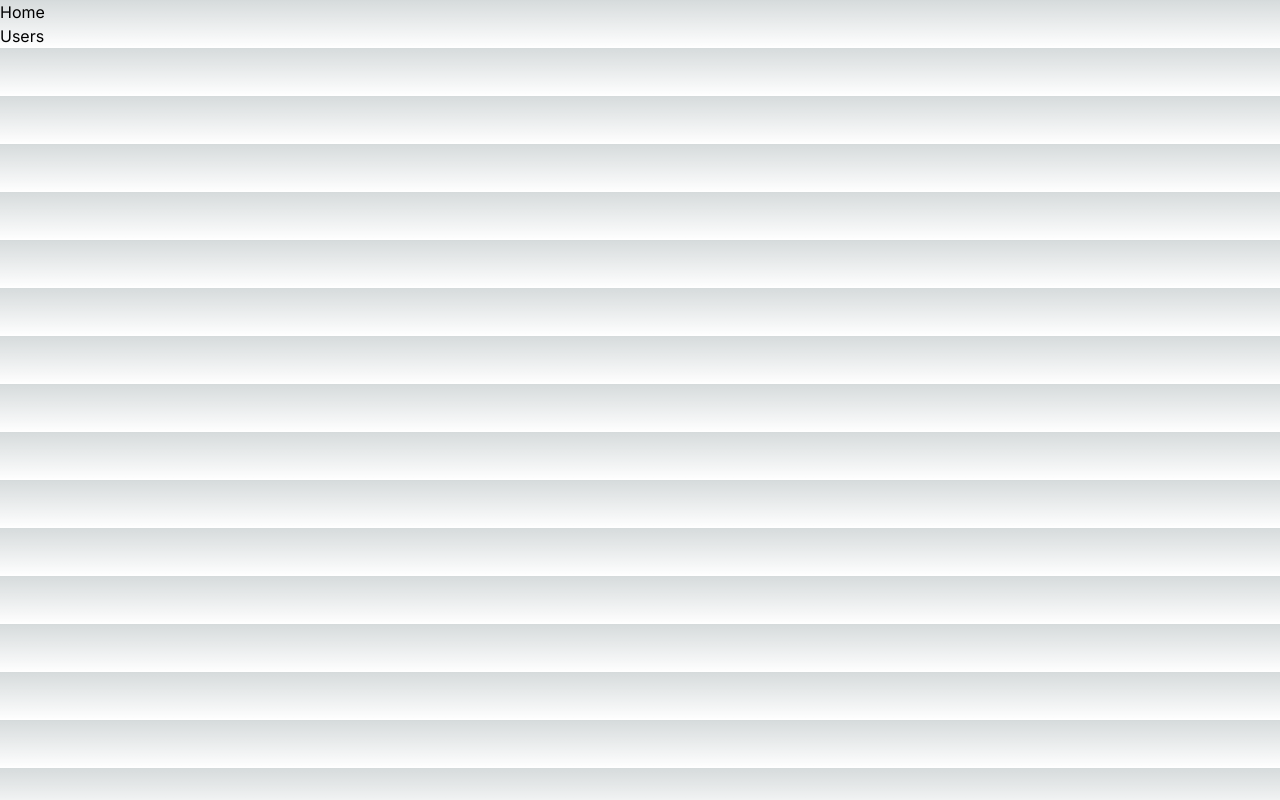
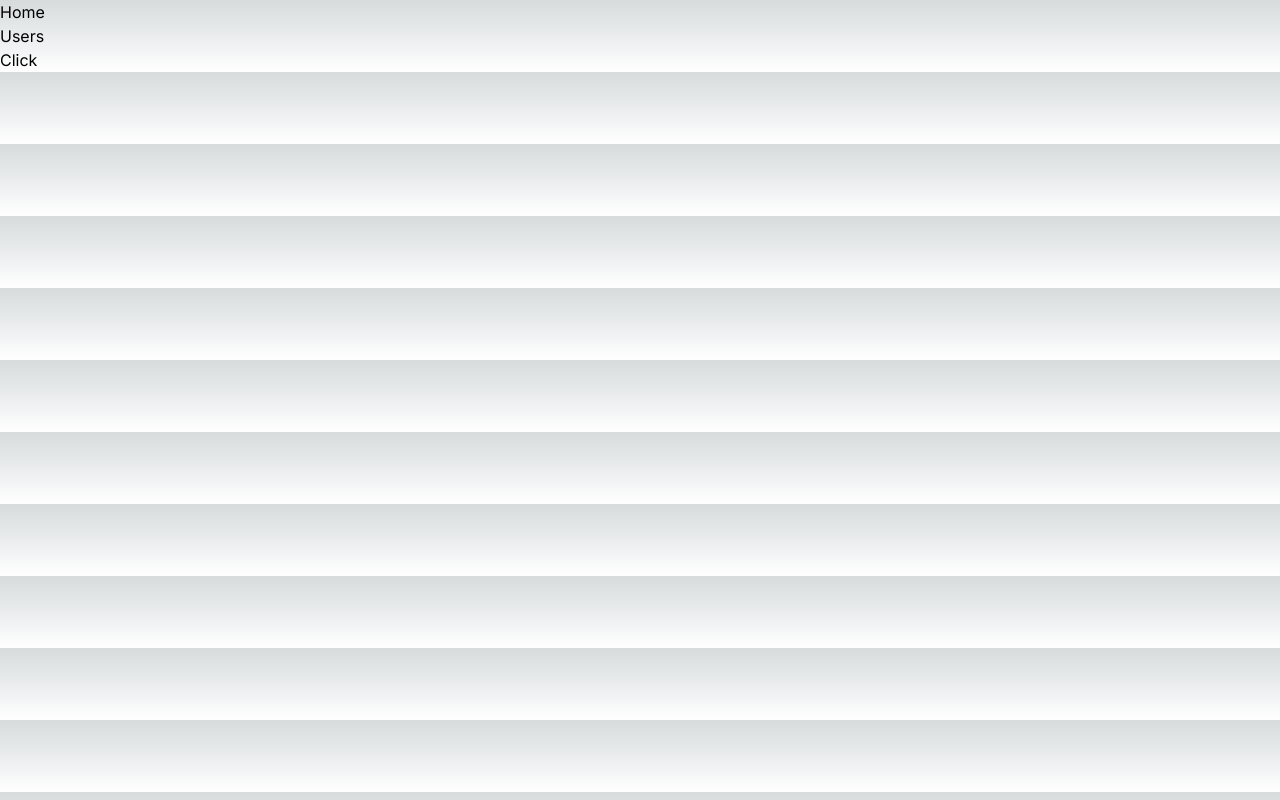
Before and after one commit to piyushpanchal114/practice-nextjs, a Next.js app: page / in a window 1280 px wide. Built offline with nearby package versions, Linux system fonts and the light colour scheme.

Commit message:
difference between ssr and csr

```diff
--- /dev/null
+++ b/app/components/Button.tsx
@@ -0,0 +1,12 @@
+"use client";
+import React from "react";
+
+const Button = () => {
+  return (
+    <div>
+      <button onClick={() => console.log("clicked")}>Click</button>
+    </div>
+  );
+};
+
+export default Button;
--- /dev/null
+++ b/app/components/ProductCard.tsx
@@ -0,0 +1,12 @@
+import React from "react";
+import Button from "./Button";
+
+const ProductCard = () => {
+  return (
+    <div>
+      <Button />
+    </div>
+  );
+};
+
+export default ProductCard;
--- a/app/page.tsx
+++ b/app/page.tsx
@@ -1,5 +1,6 @@
 import Image from "next/image";
 import Link from "next/link";
+import ProductCard from "./components/ProductCard";
 
 export default function Home() {
   return (
@@ -8,6 +9,7 @@
         Home
         <div>
           <Link href="/users">Users</Link>
+          <ProductCard />
         </div>
       </h2>
     </main>
```
